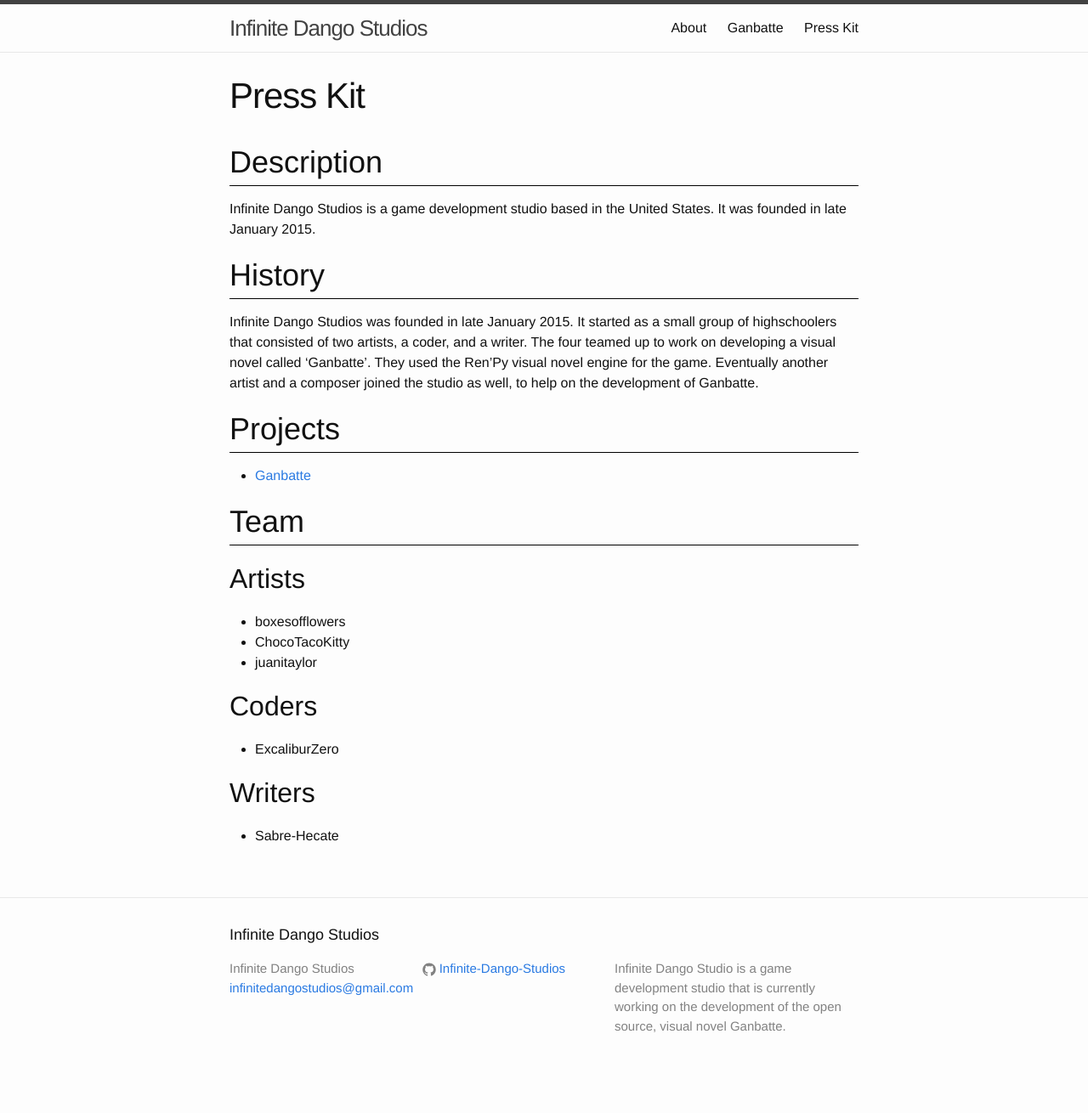
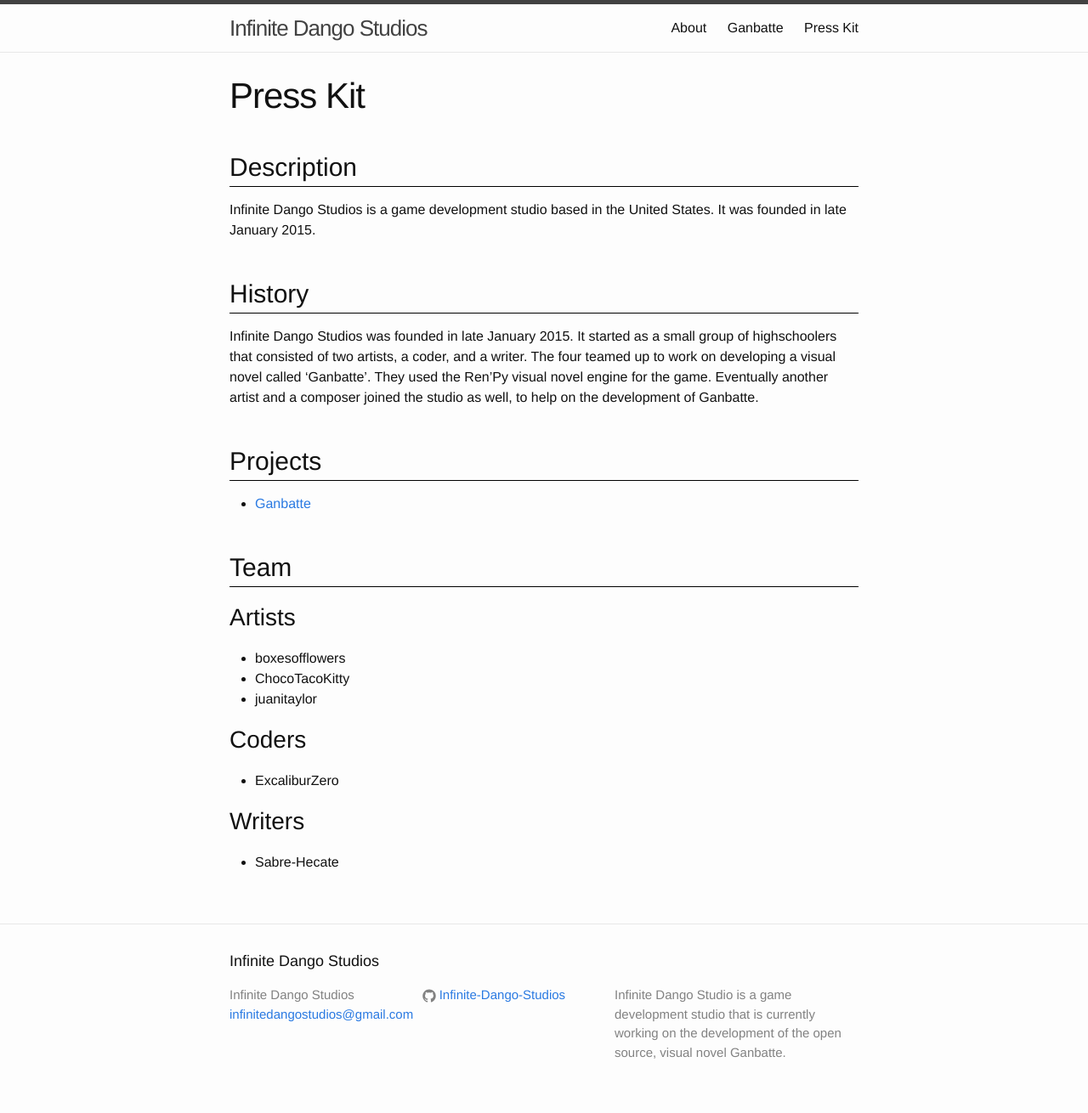
Before and after one commit to Infinite-Dango-Studios/Infinite-Dango-Studios.github.io, a Jekyll site: the page built from press_kit/press_kit.md, in a window 1280 px wide. Shown: the whole page at 85% size. Built offline with Jekyll 4.4.1, drawn with Linux system fonts in a browser that asks for light colours; before the commit the page ends 1279 px from its top, so only the background shows below that.

Commit message:
Changed css of headers
Changed the font size of headers, and added a top margin to level 1
headings.

```diff
--- a/_sass/_layout.scss
+++ b/_sass/_layout.scss
@@ -211,8 +211,9 @@
     margin-bottom: $spacing-unit;
 
     h1 {
-        font-size: 36px;
+        font-size: 30px;
         border-bottom: 1px solid #000000;
+        margin-top: 40px;
 
         @include media-query($on-laptop) {
             font-size: 32px;
@@ -220,15 +221,15 @@
     }
 
     h2 {
-        font-size: 32px;
+        font-size: 28px;
 
         @include media-query($on-laptop) {
-            font-size: 28px;
+            font-size: 26px;
         }
     }
 
     h3 {
-        font-size: 26px;
+        font-size: 24px;
 
         @include media-query($on-laptop) {
             font-size: 22px;
```
